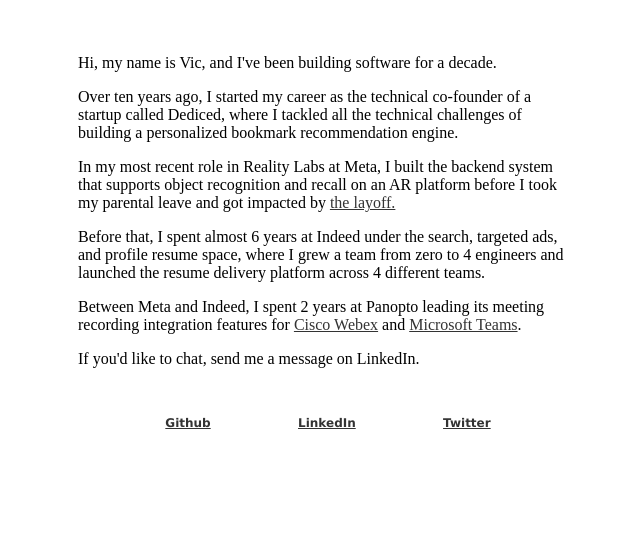
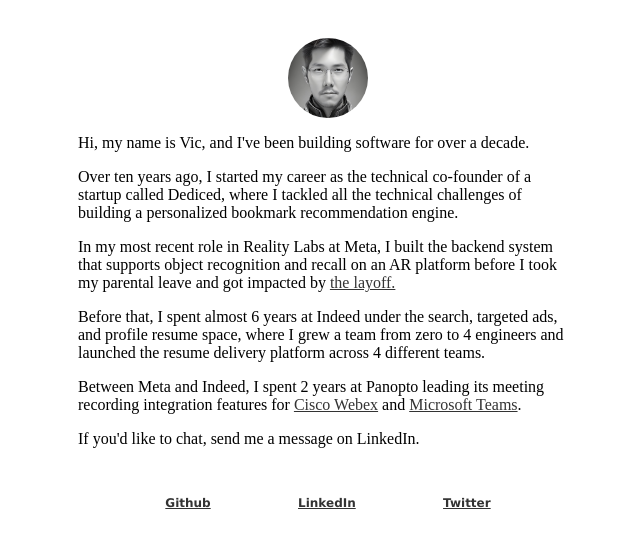
Before and after one commit to cvhu/cvhu.github.io, a plain HTML site: page index.html in a window 1280 px wide. Shown: the whole page, without its empty margins (312-952 px from the left). Drawn offline with Linux system fonts and the light colour scheme.

Commit message:
Adding profile pic

```diff
--- a/index.html
+++ b/index.html
@@ -4,13 +4,23 @@
       a {
         color: #333;
       }
+
+      .profile-pic {
+        display: flex;
+        justify-content: center;
+      }
+
+      .profile-pic img {
+        height: 5em;
+        border-radius: 50%;
+      }
     </style>
   </head>
   <body>
     <div style="display:flex;justify-content:center;padding: 30px;">
       <div style="width:500px;">
-
-        <p> Hi, my name is Vic, and I've been building software for a decade.</p>
+        <div class="profile-pic"><img src="profile.JPG" /></div>
+        <p> Hi, my name is Vic, and I've been building software for over a decade.</p>
         <p> Over ten years ago, I started my career as the technical co-founder of a startup called Dediced, where I tackled all the technical challenges of building a personalized bookmark recommendation engine.</p>
         <p> In my most recent role in Reality Labs at Meta, I built the backend system that supports object recognition and recall on an AR platform before I took my parental leave and got impacted by <a href="https://about.fb.com/news/2022/11/mark-zuckerberg-layoff-message-to-employees/">the layoff.</a></p>
         <p> Before that, I spent almost 6 years at Indeed under the search, targeted ads, and profile resume space, where I grew a team from zero to 4 engineers and launched the resume delivery platform across 4 different teams.</p>
```
Also changed, not shown: profile.JPG (added).
